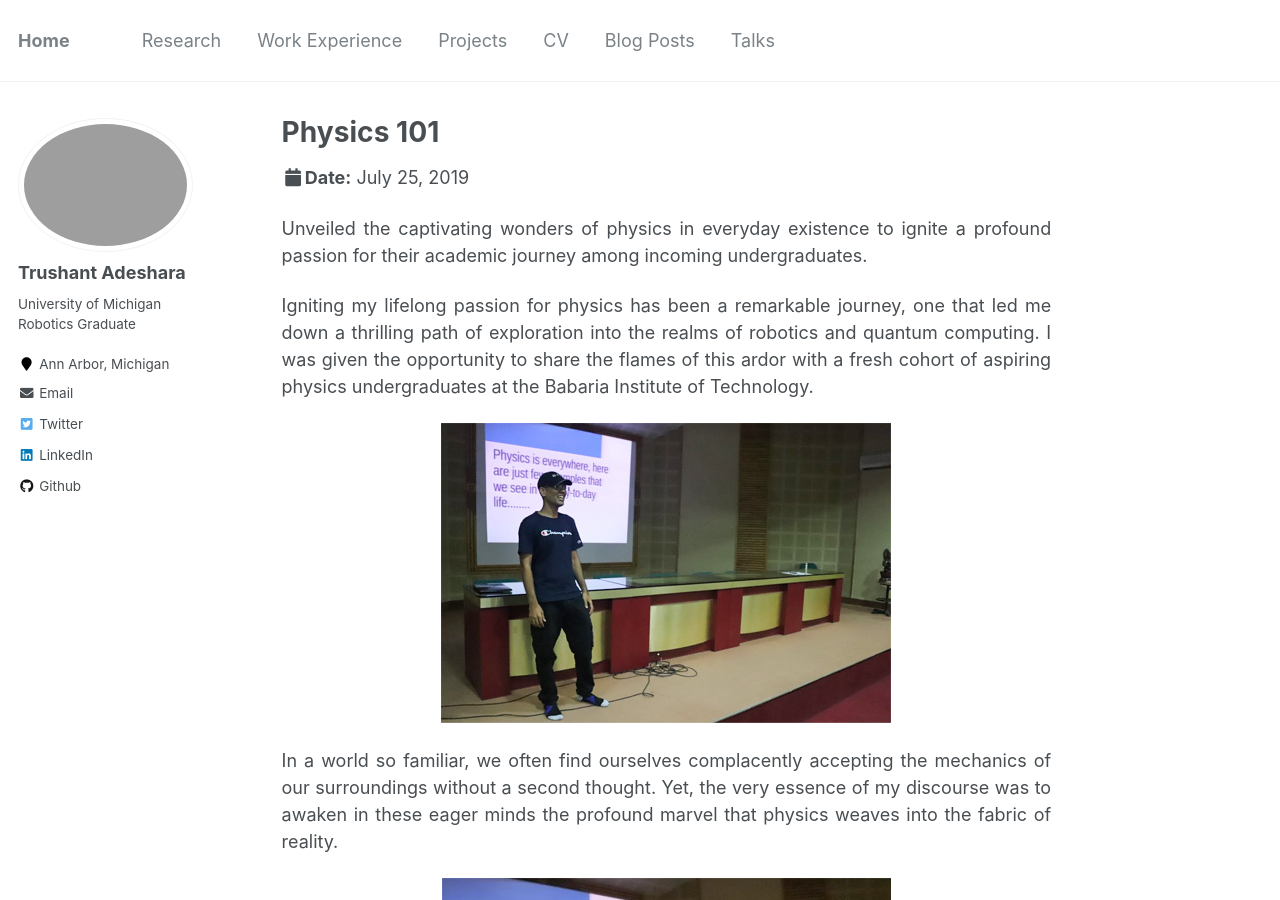
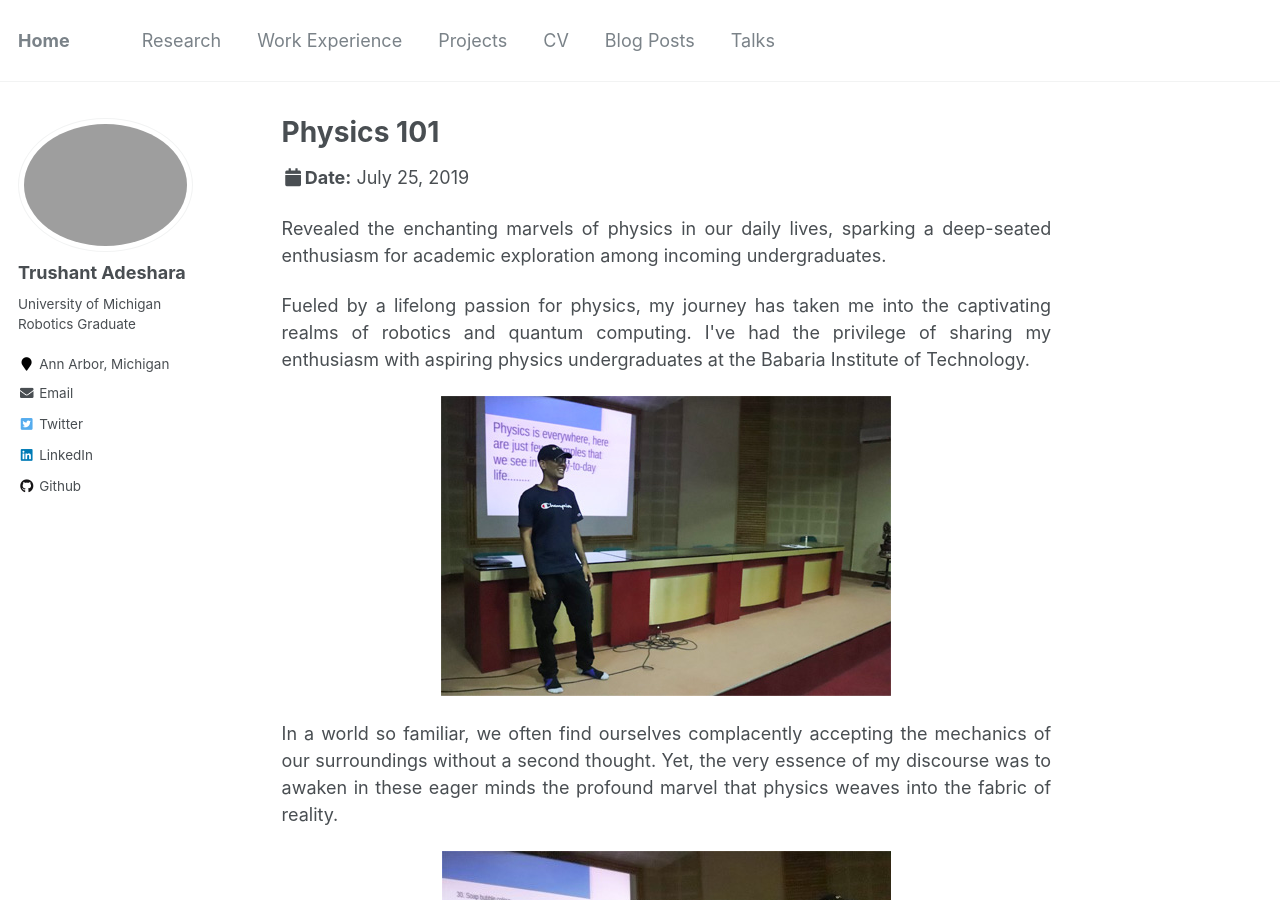
Before and after one commit to trushant05/trushant05.github.io, a Jekyll site: the page built from _talks/2019-07-25-talk-1.md, in a window 1280 px wide and 900 px high. Built offline with Jekyll 4.4.1, drawn with Linux system fonts in a browser that asks for light colours.

Commit message:
modify talks

```diff
--- a/_talks/2019-07-25-talk-1.md
+++ b/_talks/2019-07-25-talk-1.md
@@ -9,10 +9,10 @@ location: "Vadodara, Gujarat, India"
 ---
 
 <p style="text-align: justify">
-Unveiled the captivating wonders of physics in everyday existence to ignite a profound passion for their academic journey among incoming undergraduates.</p>
+Revealed the enchanting marvels of physics in our daily lives, sparking a deep-seated enthusiasm for academic exploration among incoming undergraduates.</p>
 
 <p style="text-align: justify">
-Igniting my lifelong passion for physics has been a remarkable journey, one that led me down a thrilling path of exploration into the realms of robotics and quantum computing. I was given the opportunity to share the flames of this ardor with a fresh cohort of aspiring physics undergraduates at the Babaria Institute of Technology.</p>
+Fueled by a lifelong passion for physics, my journey has taken me into the captivating realms of robotics and quantum computing. I've had the privilege of sharing my enthusiasm with aspiring physics undergraduates at the Babaria Institute of Technology.</p>
 
 <p style="text-align: center">
 <img src='/images/talks/20190725/20190725_1.jpg'></p>
```
Also changed, not shown: _talks/2022-04-03-talk-2.md (+1 -1 lines).
